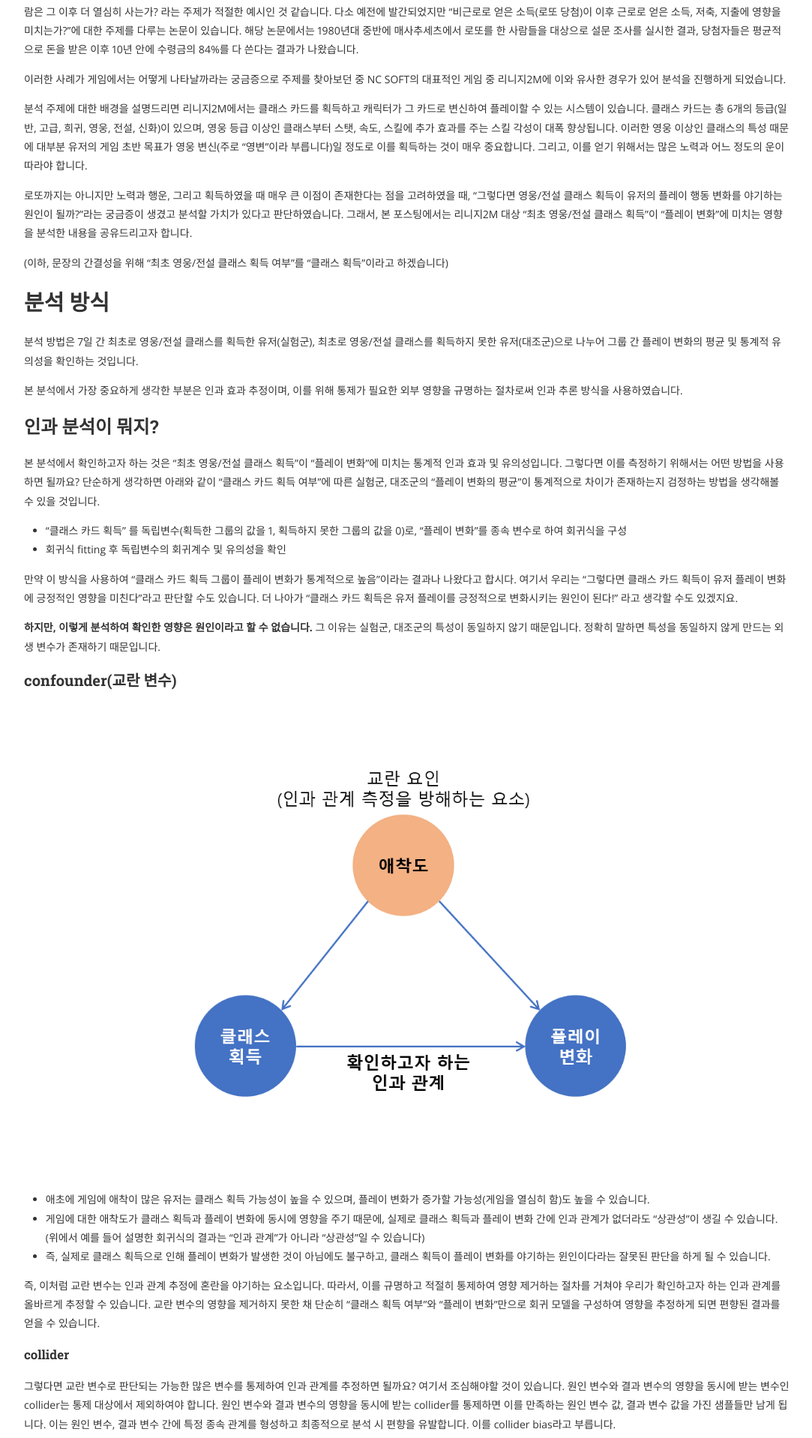
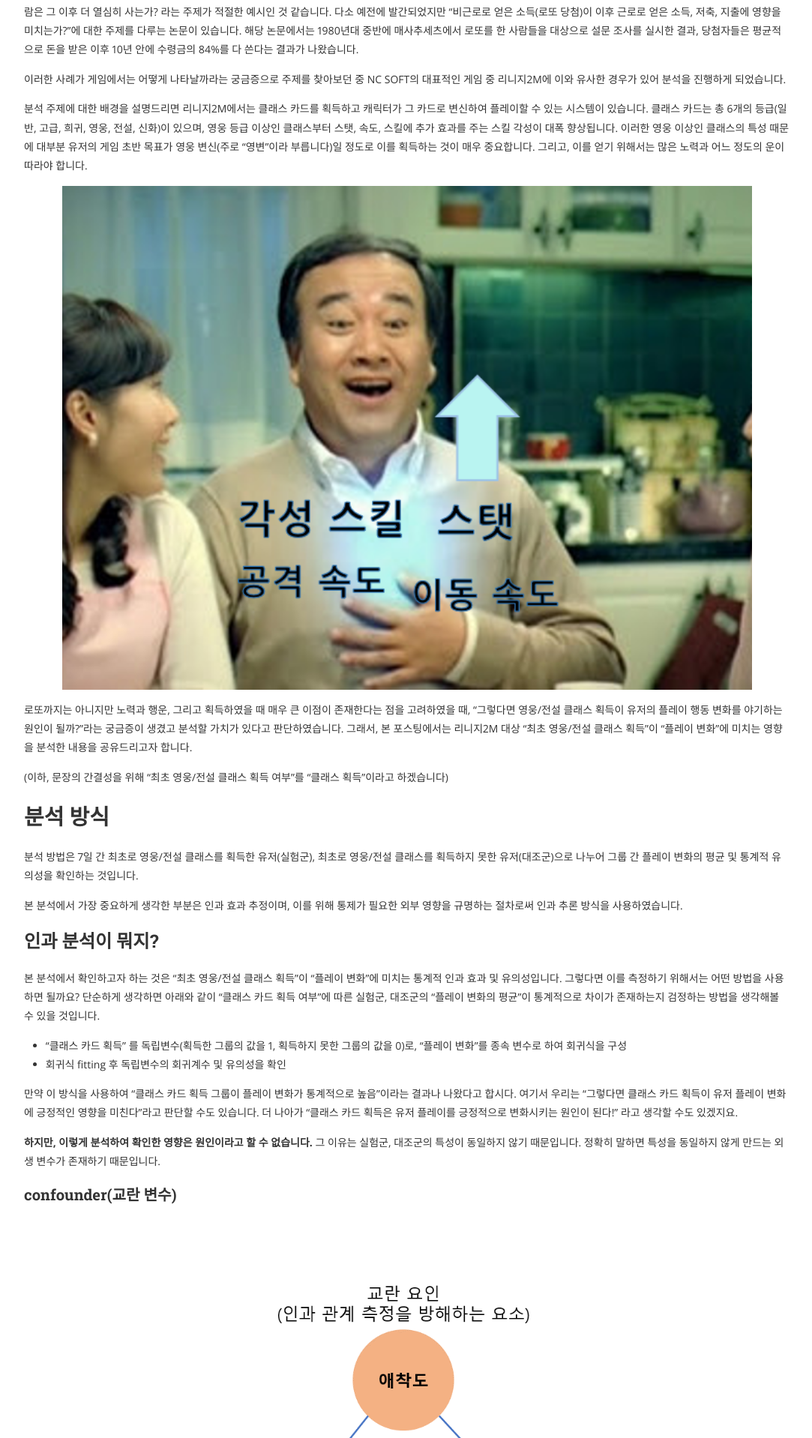
Before and after one commit to kurossncsoft/kurossncsoft.github.io, a Jekyll site: the page built from _posts/2021-05-10-class_get_causal_analysis.md, in a window 1280 px wide. Shown: the part 595-2513 px from the top of the page at 75% size, without its empty margins (97-1180 px from the left). Built offline with Jekyll 4.4.1, drawn with Linux system fonts in a browser that asks for light colours; nearby versions of some CDN libraries; comment, search, counter and statistics services are not loaded.

Commit message:
image 추가 및 사이즈 변경

```diff
--- a/_posts/2021-05-10-class_get_causal_analysis.md
+++ b/_posts/2021-05-10-class_get_causal_analysis.md
@@ -16,6 +16,8 @@
  이러한 사례가 게임에서는 어떻게 나타날까라는 궁금증으로 주제를 찾아보던 중 NC SOFT의 대표적인 게임 중 리니지2M에 이와 유사한 경우가 있어 분석을 진행하게 되었습니다.
 
  분석 주제에 대한 배경을 설명드리면 리니지2M에서는 클래스 카드를 획득하고 캐릭터가 그 카드로 변신하여 플레이할 수 있는 시스템이 있습니다. 클래스 카드는 총 6개의 등급(일반, 고급, 희귀, 영웅, 전설, 신화)이 있으며, 영웅 등급 이상인 클래스부터 스탯, 속도, 스킬에 추가 효과를 주는 스킬 각성이 대폭 향상됩니다. 이러한 영웅 이상인 클래스의 특성 때문에 대부분 유저의 게임 초반 목표가 영웅 변신(주로 "영변"이라 부릅니다)일 정도로 이를 획득하는 것이 매우 중요합니다. 그리고, 이를 얻기 위해서는 많은 노력과 어느 정도의 운이 따라야 합니다.
+
+![첫 영변을 얻었을 때 기분이란!](/assets/works/class_get_causal_analysis/image0.png){: width="50%" height="50%"}
 
  로또까지는 아니지만 노력과 행운, 그리고 획득하였을 때 매우 큰 이점이 존재한다는 점을 고려하였을 때, "그렇다면 영웅/전설 클래스 획득이 유저의 플레이 행동 변화를 야기하는 원인이 될까?"라는 궁금증이 생겼고 분석할 가치가 있다고 판단하였습니다. 그래서, 본 포스팅에서는 리니지2M 대상 "최초 영웅/전설 클래스 획득"이 "플레이 변화"에 미치는 영향을 분석한 내용을 공유드리고자 합니다.
 
@@ -42,7 +44,7 @@
 
 ### confounder(교란 변수)
 
-![원인 변수와 결과 변수에 동시에 영향을 주는 교란 변수](/assets/works/class_get_causal_analysis/image1.png)
+![원인 변수와 결과 변수에 동시에 영향을 주는 교란 변수](/assets/works/class_get_causal_analysis/image1.png){: width="50%" height="50%"}
 
 * 애초에 게임에 애착이 많은 유저는 클래스 획득 가능성이 높을 수 있으며, 플레이 변화가 증가할 가능성(게임을 열심히 함)도 높을 수 있습니다.
 * 게임에 대한 애착도가 클래스 획득과 플레이 변화에 동시에 영향을 주기 때문에, 실제로 클래스 획득과 플레이 변화 간에 인과 관계가 없더라도 "상관성"이 생길 수 있습니다.(위에서 예를 들어 설명한 회귀식의 결과는 "인과 관계"가 아니라 "상관성"일 수 있습니다)
@@ -56,7 +58,7 @@
 
 원인 변수와 결과 변수 사이에 특정 종속 관계가 생기게 됩니다. 이는 해당 종속 관계를 만족하는 원인 변수, 결과 변수 값을 갖는 샘플들만 남게 됨을 의미합니다. 그리고 이는 편향이 발생시키는데 이를 collider bias라고 부릅니다.
 
-![원인 변수와 결과 변수에 동시에 영향을 받는 collider](/assets/works/class_get_causal_analysis/image2.png)
+![원인 변수와 결과 변수에 동시에 영향을 받는 collider](/assets/works/class_get_causal_analysis/image2.png){: width="50%" height="50%"}
 
 즉, 실제로는 원인 변수와 결과 변수 간 인과 관계가 없더라도 collider를 통제하여 추정하면 원인 변수와 결과 변수 간에 상관성이 생기게 됩니다. 그리고 우리는 그 상관성을 인과 관계로 오해할 수 있기 때문에 collider는 통제 대상에서 제외해야하는 것입니다.
 
@@ -120,7 +122,7 @@
 
 ## 3. 대상 선정
 
-![변수 집계 기간 선정을 위한 실험군, 대조군 d시점 매칭](/assets/works/class_get_causal_analysis/image3.png)
+![변수 집계 기간 선정을 위한 실험군, 대조군 d시점 매칭](/assets/works/class_get_causal_analysis/image3.png){: width="85%" height="85%"}
 
 분석 대상은 원인 변수 측정 기간 전 영웅/전설 클래스 획득 이력이 없고, 측정 기간 동안 접속 및 영웅/전설 클래스 획득 시도 이력이 있는 유저로 선정하였습니다. 그 후, 원인 변수 측정 기간 동안 영웅/전설 클래스 획득 여부에 따라 실험군, 대조군 후보로 나누고 변수 집계 기간을 고려하기 위해 일자별로 유저를 매칭하였습니다
 
@@ -165,7 +167,7 @@
 
 ### 5-1. 접속 일수 변화 인과 다이어그램
 
-![접속 일수 변화에 대한 인과 다이어그램](/assets/works/class_get_causal_analysis/image4.png)
+![접속 일수 변화에 대한 인과 다이어그램](/assets/works/class_get_causal_analysis/image4.png){: width="60%" height="60%"}
 
 1번 조건
 
@@ -193,7 +195,7 @@
 
 ### 5-2. 결제 금액 변화 인과 다이어그램
 
-![결제 금액 변화에 대한 인과 다이어그램](/assets/works/class_get_causal_analysis/image5.png)
+![결제 금액 변화에 대한 인과 다이어그램](/assets/works/class_get_causal_analysis/image5.png){: width="60%" height="60%"}
 
 위의 방식과 마찬가지로 최종 통제 변수를 선정하여 모델을 설계하면 아래와 같습니다.
 
@@ -222,7 +224,7 @@
 
 | 2020.07.08 ~ 2020.07.14                                      | 2020.12.09 ~ 2020.12.15                                      |
 | ------------------------------------------------------------ | ------------------------------------------------------------ |
-| ![전후 30일 간 접속 일수 변화에 대한 인과 효과(2020.07.08 ~ 2020.07.14)](/assets/works/class_get_causal_analysis/image6_1.png) | ![전후 30일 간 접속 일수 변화에 대한 인과 효과(2020.12.09 ~ 2020.12.15)](/assets/works/class_get_causal_analysis/image6_2.png) |
+| ![전후 30일 간 접속 일수 변화에 대한 인과 효과(2020.07.08 ~ 2020.07.14)](/assets/works/class_get_causal_analysis/image6_1.png){: width="85%" height="85%"} | ![전후 30일 간 접속 일수 변화에 대한 인과 효과(2020.12.09 ~ 2020.12.15)](/assets/works/class_get_causal_analysis/image6_2.png){: width="85%" height="85%"} |
 
  모든 유저 그룹에서 최초 영웅/전설 클래스는 획득은 30일 간 플레이 증가에 유의한 영향을 미치는 것으로 나타납니다. 여기서 그룹 간 영향의 크기 차이가 존재하는데 그룹1에 비해 게임 참여도가 낮은 그룹2에 더 큰 영향을 미치는 것을 알 수 있습니다.
 
@@ -245,7 +247,7 @@
 
 | 2020.07.08 ~ 2020.07.14                                      | 2020.12.09 ~ 2020.12.15                                      |
 | ------------------------------------------------------------ | ------------------------------------------------------------ |
-| ![4주 후 유저 그룹 상향 여부 확률에 대한 인과 효과(2020.07.08 ~ 2020.07.14)](/assets/works/class_get_causal_analysis/image6_1.png) | ![4주 후 유저 그룹 상향 여부 확률에 대한 인과 효과(2020.12.09 ~ 2020.12.15)](/assets/works/class_get_causal_analysis/image6_2.png) |
+| ![4주 후 유저 그룹 상향 여부 확률에 대한 인과 효과(2020.07.08 ~ 2020.07.14)](/assets/works/class_get_causal_analysis/image6_1.png){: width="85%" height="85%"} | ![4주 후 유저 그룹 상향 여부 확률에 대한 인과 효과(2020.12.09 ~ 2020.12.15)](/assets/works/class_get_causal_analysis/image6_2.png){: width="85%" height="85%"} |
 
  사용한 로지스틱 회귀 모델에서 회귀 계수는 로그 오즈비를 나타지만 이를 그대로 사용하지 않고, 결과 해석에 편의를 위해 결과 변수가 1일 확률에 대한 원인 변수의 미분값을 이용해 marginal effect 를 구하였습니다. 즉, x축이 의미하는 것은 최초 영웅/전설 클래스 획득이 유저 그룹이 상향될 확률에 미치는 인과 효과를 의미합니다.
 
```
Also changed, not shown: assets/works/class_get_causal_analysis/image0.png (added).
